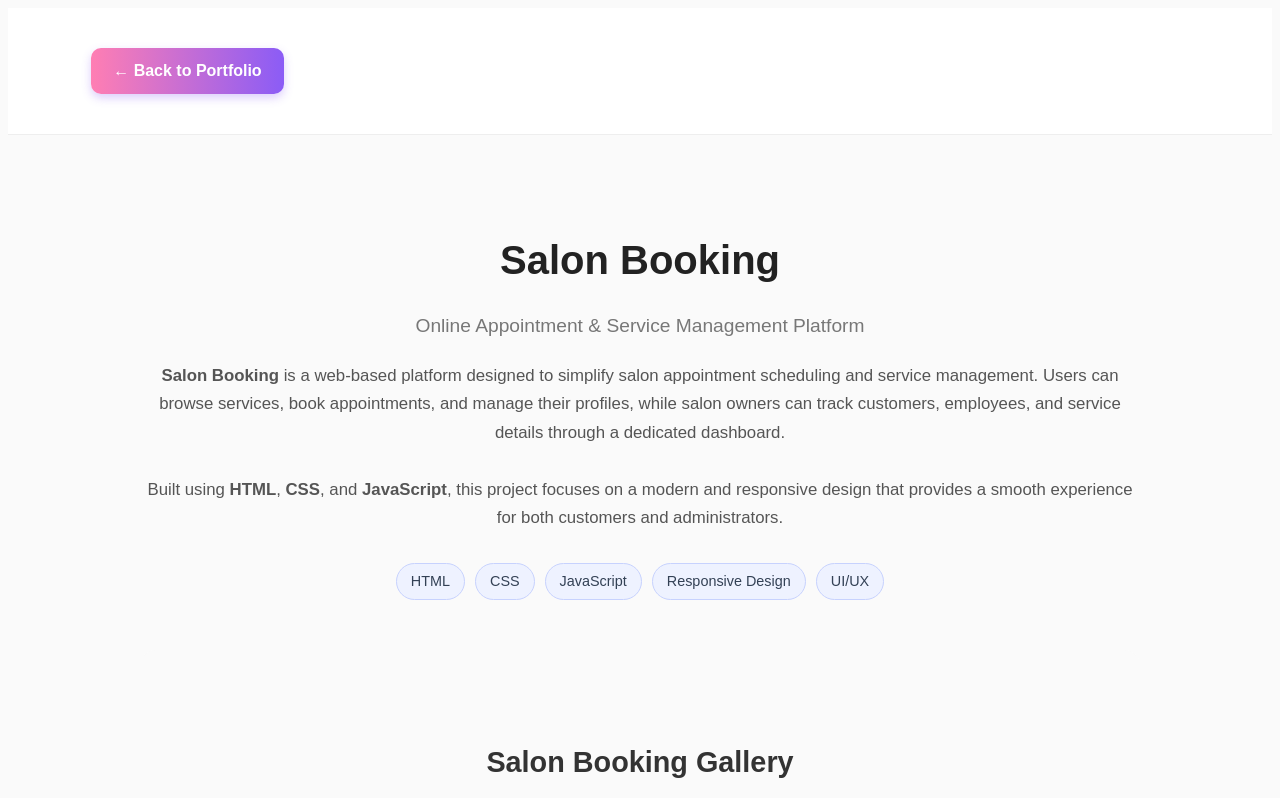
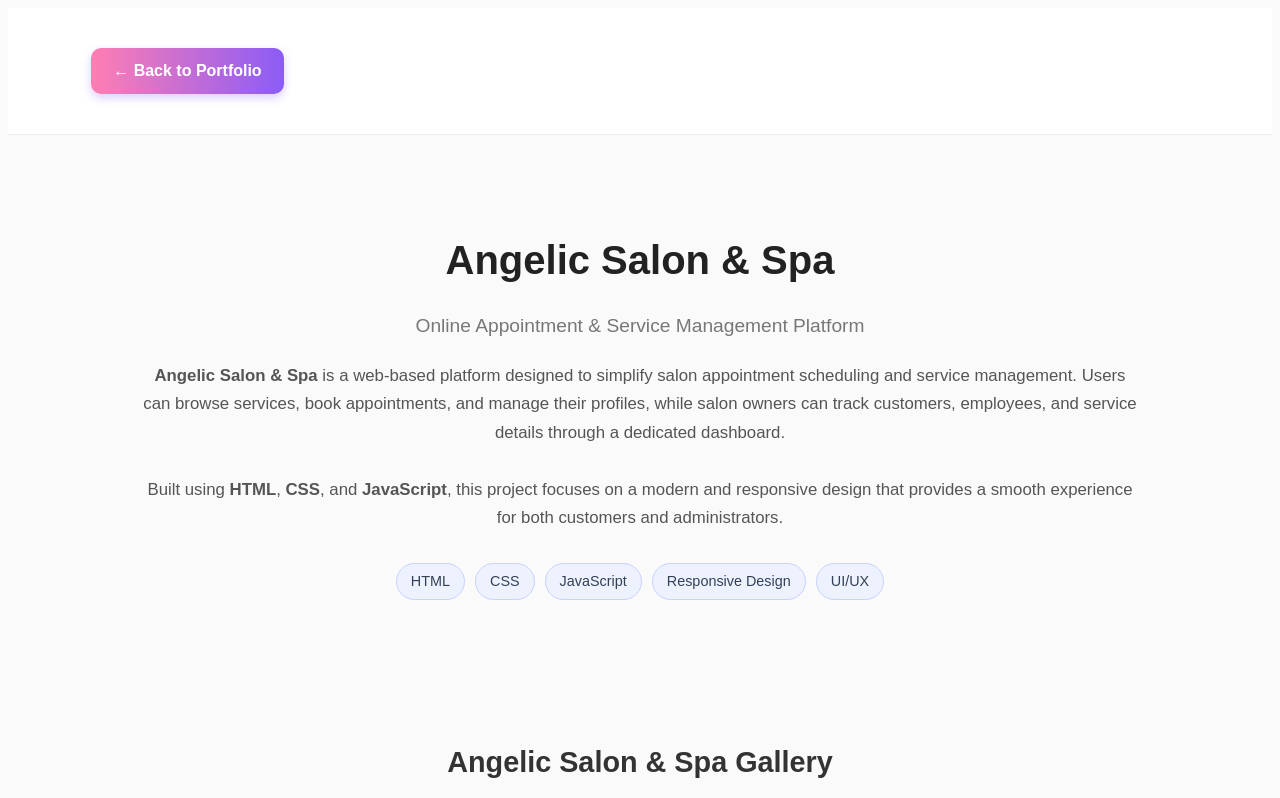
Before and after one commit to DillonMajesson/Portofolio, a plain HTML site: page projects/salon.html in a window 1280 px wide. Shown: the top 798 px of the page. Drawn offline with Linux system fonts and the light colour scheme.

Commit message:
perbaiki nama salon

```diff
--- a/projects/salon.html
+++ b/projects/salon.html
@@ -4,7 +4,7 @@
 <head>
     <meta charset="utf-8" />
     <meta name="viewport" content="width=device-width, initial-scale=1" />
-    <title>Salon Booking Project — Dillon Majesson</title>
+    <title>Angelic Salon & Spa Project — Dillon Majesson</title>
     <link rel="stylesheet" href="../style.css" />
 </head>
 
@@ -17,11 +17,11 @@
     <main class="project-detail">
         <!-- Intro Section -->
         <section class="project-intro">
-            <h1 class="project-title">Salon Booking</h1>
+            <h1 class="project-title">Angelic Salon & Spa</h1>
             <p class="project-subtitle">Online Appointment & Service Management Platform</p>
 
             <p class="project-description">
-                <strong>Salon Booking</strong> is a web-based platform designed to simplify salon
+                <strong>Angelic Salon & Spa</strong> is a web-based platform designed to simplify salon
                 appointment scheduling and service management. Users can browse services, book
                 appointments, and manage their profiles, while salon owners can track customers,
                 employees, and service details through a dedicated dashboard.
@@ -42,7 +42,7 @@
 
         <!-- Gallery Section -->
         <section class="gallery-section">
-            <h3>Salon Booking Gallery</h3>
+            <h3>Angelic Salon & Spa Gallery</h3>
             <p class="gallery-desc">
                 A showcase of the Salon Booking system interface — from customer pages to admin dashboard.
             </p>
```
